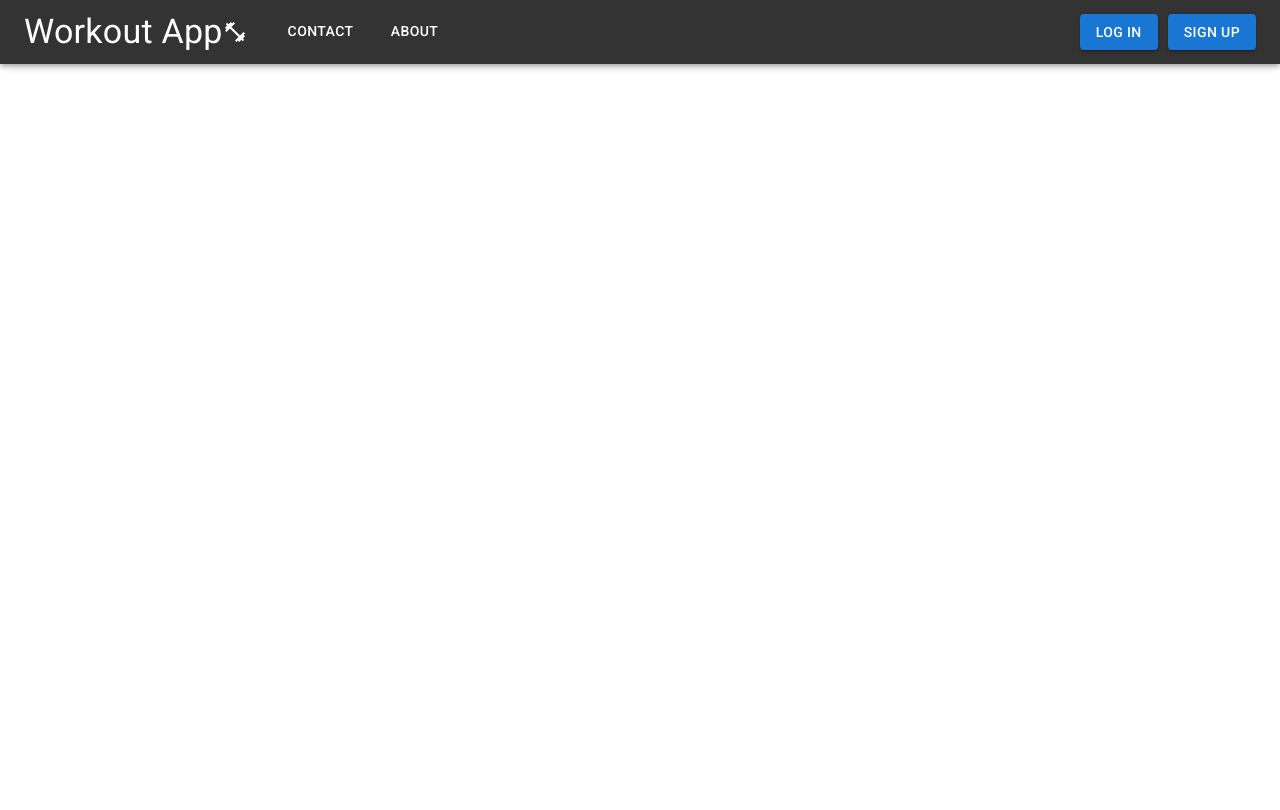
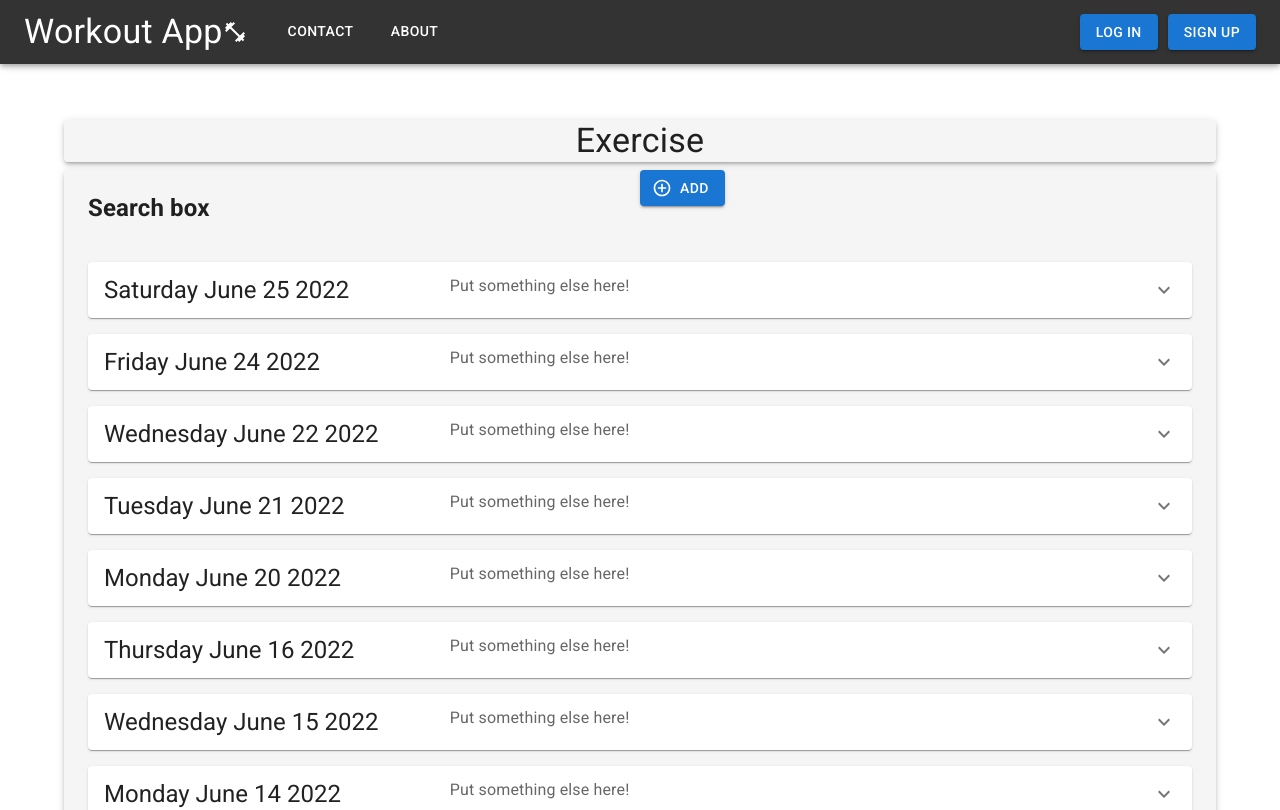
Before and after one commit to robert1021/Workout-App, a React (Create React App) app in the folder frontend/: page /exercise in a window 1280 px wide. Shown: the top 810 px of the page. Built offline with nearby package versions, Linux system fonts and the light colour scheme.

Commit message:
Added exercise page and started building it

```diff
--- a/frontend/src/App.js
+++ b/frontend/src/App.js
@@ -9,6 +9,7 @@ import Profile from "./pages/Profile";
 import Tools from "./pages/Tools";
 import PasswordReset from "./pages/PasswordReset";
 import CssBaseline from "@mui/material/CssBaseline";
+import Excerise from "./pages/Exercise";
 
 function App() {
   return (
@@ -25,6 +26,7 @@ function App() {
         <Route path="/contact" element={<Contact />} />
         <Route path="/profile" element={<Profile />} />
         <Route path="/tools" element={<Tools />} />
+        <Route path="/exercise" element={<Excerise />} />
       </Routes>
     </div>
   );
--- /dev/null
+++ b/frontend/src/components/AddButton.js
@@ -0,0 +1,16 @@
+import Button from '@mui/material/Button';
+import AddCircleOutlineOutlinedIcon from '@mui/icons-material/AddCircleOutlineOutlined';
+import Stack from '@mui/material/Stack';
+
+export default function AddButton({func}) {
+
+
+
+    return (
+        <Stack direction="row" spacing={2}>
+            <Button variant="contained" startIcon={<AddCircleOutlineOutlinedIcon />} onClick={func}>
+                Add
+            </Button>
+        </Stack>
+    )
+}
--- /dev/null
+++ b/frontend/src/components/ControlledAccordion.js
@@ -0,0 +1,38 @@
+import { useState } from "react";
+import Accordion from '@mui/material/Accordion';
+import AccordionDetails from '@mui/material/AccordionDetails';
+import AccordionSummary from '@mui/material/AccordionSummary';
+import Typography from '@mui/material/Typography';
+import ExpandMoreIcon from '@mui/icons-material/ExpandMore';
+
+export default function ControlledAccordion({title}) {
+    const [expanded, setExpanded] = useState(false);
+
+    const handleChange = (panel) => (event, isExpanded) => {
+        setExpanded(isExpanded ? panel : false);
+    };
+
+    return (
+        <div style={{marginTop: '2vh', marginBottom: '1vh'}}>
+            <Accordion expanded={expanded === 'panel1'} onChange={handleChange('panel1')}>
+                <AccordionSummary
+                    expandIcon={<ExpandMoreIcon />}
+                    aria-controls="panel1bh-content"
+                    id="panel1bh-header"
+                >
+                    <Typography variant="h5" sx={{ width: '33%', flexShrink: 0 }}>
+                        {title}
+                    </Typography>
+                    <Typography sx={{ color: 'text.secondary' }}>Put something else here! </Typography>
+                </AccordionSummary>
+                <AccordionDetails>
+                    <Typography>
+                        All exercises done for the day will go here. They should be listed out specifying weight, sets, and reps.
+                    </Typography>
+                </AccordionDetails>
+            </Accordion>
+
+
+        </div>
+    );
+}
--- /dev/null
+++ b/frontend/src/pages/Exercise.js
@@ -0,0 +1,97 @@
+import { Container, Grid, Box, Paper, Button, Typography, Divider, TextField, useScrollTrigger } from "@mui/material"
+import AddButton from "../components/AddButton"
+import ControlledAccordion from "../components/ControlledAccordion"
+
+
+export default function Excerise() {
+
+    // test data - This should come from our database
+    const dataArray = [
+        { date: 'Saturday June 25 2022'},
+        { date: 'Friday June 24 2022'},
+        { date: 'Wednesday June 22 2022'},
+        { date: 'Tuesday June 21 2022'},
+        { date: 'Monday June 20 2022'},
+        { date: 'Thursday June 16 2022'},
+        { date: 'Wednesday June 15 2022'},
+        { date: 'Monday June 14 2022'},
+        { date: 'Friday June 3 2022'},
+        { date: 'Thursday June 2 2022'},
+        { date: 'Monday May 30 2022'},
+    ]
+
+    return (
+        <Container>
+
+            <Grid container sx={{ marginTop: "15vh" }}>
+
+
+                <Grid item xs={12} style={{ textAlign: "center", marginBottom: '1vh' }}>
+                    <Paper sx={{ backgroundColor: 'whitesmoke' }} elevation={3}>
+                        <Typography variant="h4">Exercise</Typography>
+                    </Paper>
+                </Grid>
+
+                <Grid item xs={12}>
+
+
+                    <Paper sx={{ backgroundColor: 'whitesmoke' }} elevation={3}>
+
+                        <Container>
+
+                            <Grid container>
+
+
+                                <Grid item xs={12}>
+
+                                    <Grid container>
+
+                                        <Grid item xs={12} sm={6}>
+                                            <h2>Search box</h2>
+
+                                        </Grid>
+
+
+                                        <Grid item xs={12} sm={6}>
+                                            <AddButton func={() => console.log('Adding exercise')}/>
+
+                                        </Grid>
+
+
+                                    </Grid>
+
+                                </Grid>
+
+                                <Grid item xs={12}>
+
+                                    {/* accordion components will be dynamically created here  */}
+
+                                    {
+                                        dataArray.map((data, key) => <ControlledAccordion key={key} title={data.date}/>)
+                                    }
+
+
+                                </Grid>
+
+
+                            </Grid>
+
+
+                        </Container>
+
+
+                    </Paper>
+
+
+                </Grid>
+
+
+
+
+            </Grid>
+
+
+
+        </Container>
+    )
+}
```
